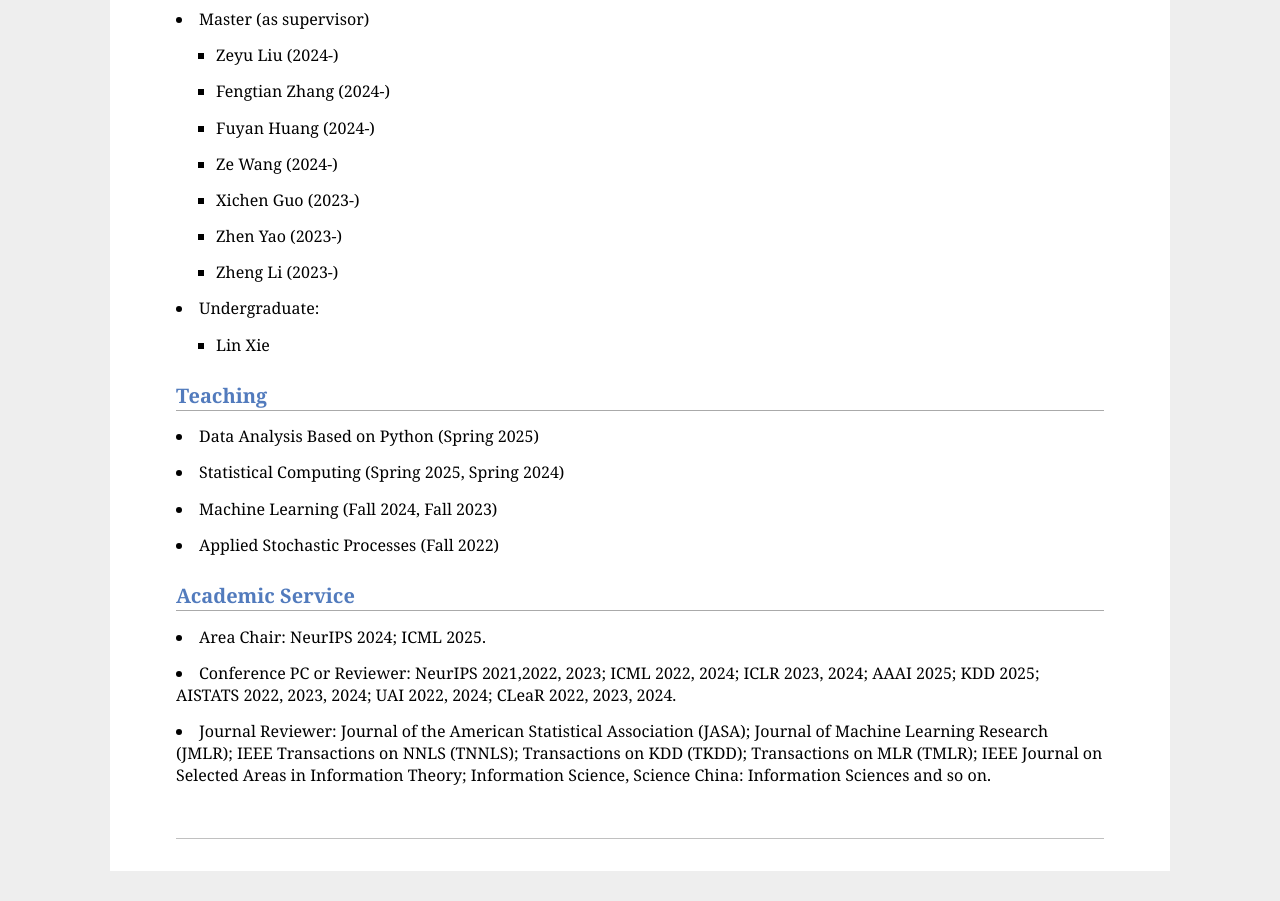
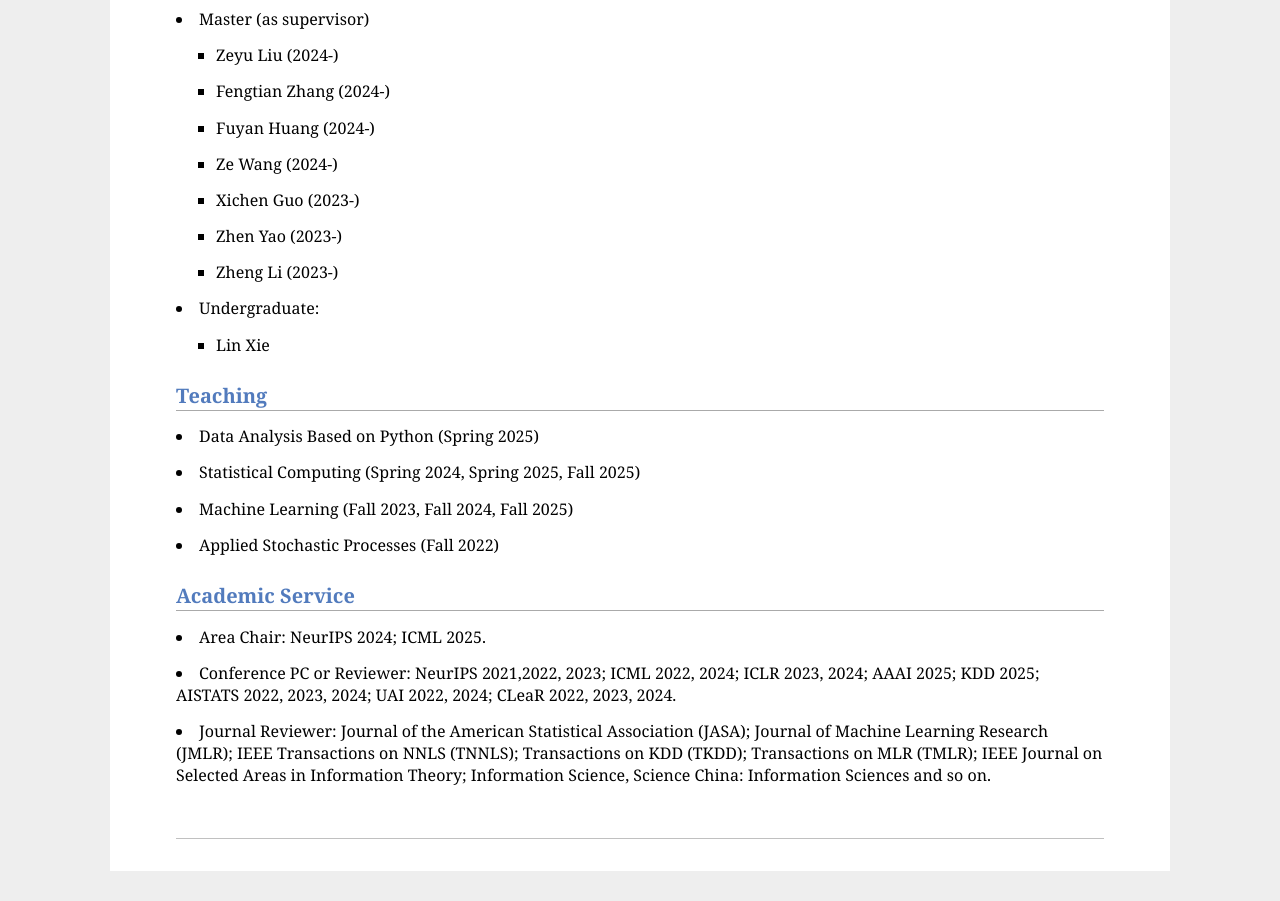
Before and after one commit to fengxie009/fengxie009.github.io, a plain HTML site: page index.html in a window 1280 px wide. Shown: the part 3359-4260 px from the top of the page. Drawn offline with Linux system fonts and the light colour scheme.

Commit message:
Update index.html

```diff
--- a/index.html
+++ b/index.html
@@ -238,10 +238,10 @@
 Data Analysis Based on Python (Spring 2025)
 </li>
 <li>
-Statistical Computing (Spring 2025, Spring 2024)
+Statistical Computing (Spring 2024, Spring 2025, Fall 2025)
 </li>
 <li>
-Machine Learning (Fall 2024, Fall 2023)
+Machine Learning (Fall 2023, Fall 2024, Fall 2025)
 </li>
 <li>
 Applied Stochastic Processes (Fall 2022)
```
